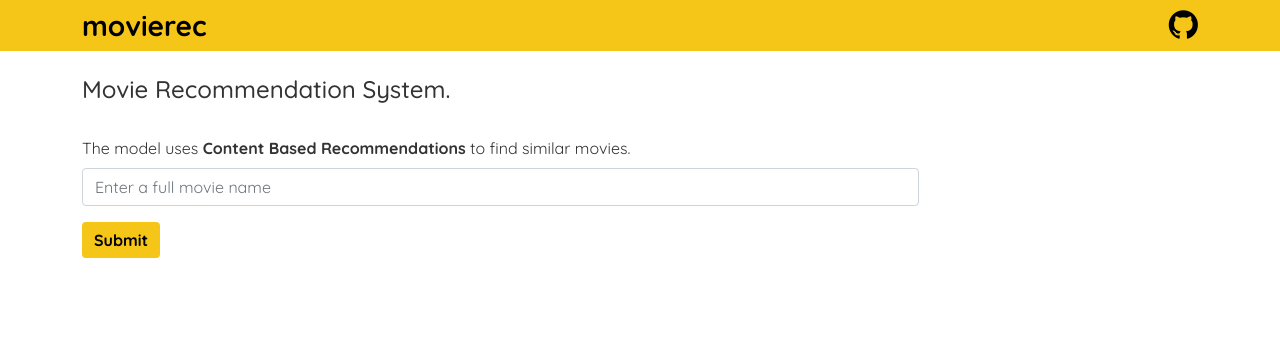
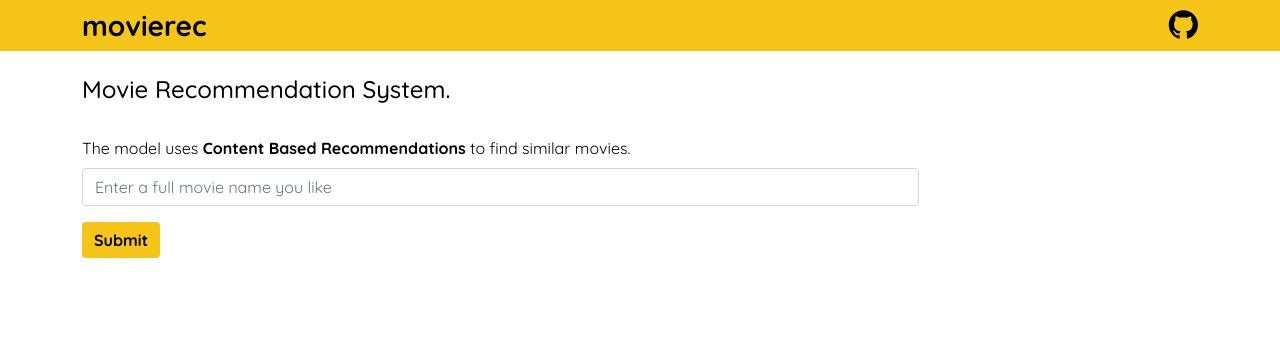
Before and after one commit to arzubekm/recmovie, a Flask app: template templates/form.html in a window 1280 px wide. Shown: the top 351 px of the page. Run offline with Flask 2, Linux system fonts and the light colour scheme; the template is opened without the code that fills it, so the values that code supplies are empty; some libraries are stand-ins or nearby versions.

Commit message:
Changed placeholder value at forms.html

```diff
--- a/templates/form.html
+++ b/templates/form.html
@@ -18,7 +18,7 @@
       * {
         margin: 0;
         font-family: "Quicksand";
-        color: #333;
+        color: #000100;
       }
 
       .navbar h1 {
@@ -67,7 +67,7 @@
              <!-- https://recmovie-api.herokuapp.com/movie -->
              <div class="mb-3">
               <label for="exampleInputEmail1" class="form-label"><h4>Movie Recommendation System.</h4> <br>The model uses <b>Content Based Recommendations</b> to find similar movies.</br></label>
-              <input class="form-control" id="exampleInputEmail1" aria-describedby="emailHelp" type = "text" name = "title" placeholder="Enter a full movie name">
+              <input class="form-control" id="exampleInputEmail1" aria-describedby="emailHelp" type = "text" name = "title" placeholder="Enter a full movie name you like">
               <div id="emailHelp" class="form-text"></div>
             </div>
             <button type="submit" class="btn btn-primary" value="submit" style="background-color: #f5c618; color: #000100; font-weight: bolder; border: 0px;">Submit</button>
--- a/templates/index.html
+++ b/templates/index.html
@@ -15,7 +15,7 @@
       * {
         margin: 0;
         font-family: "Quicksand";
-        color: #333;
+        color: #000100;
       }
 
       .navbar h1 {
```
